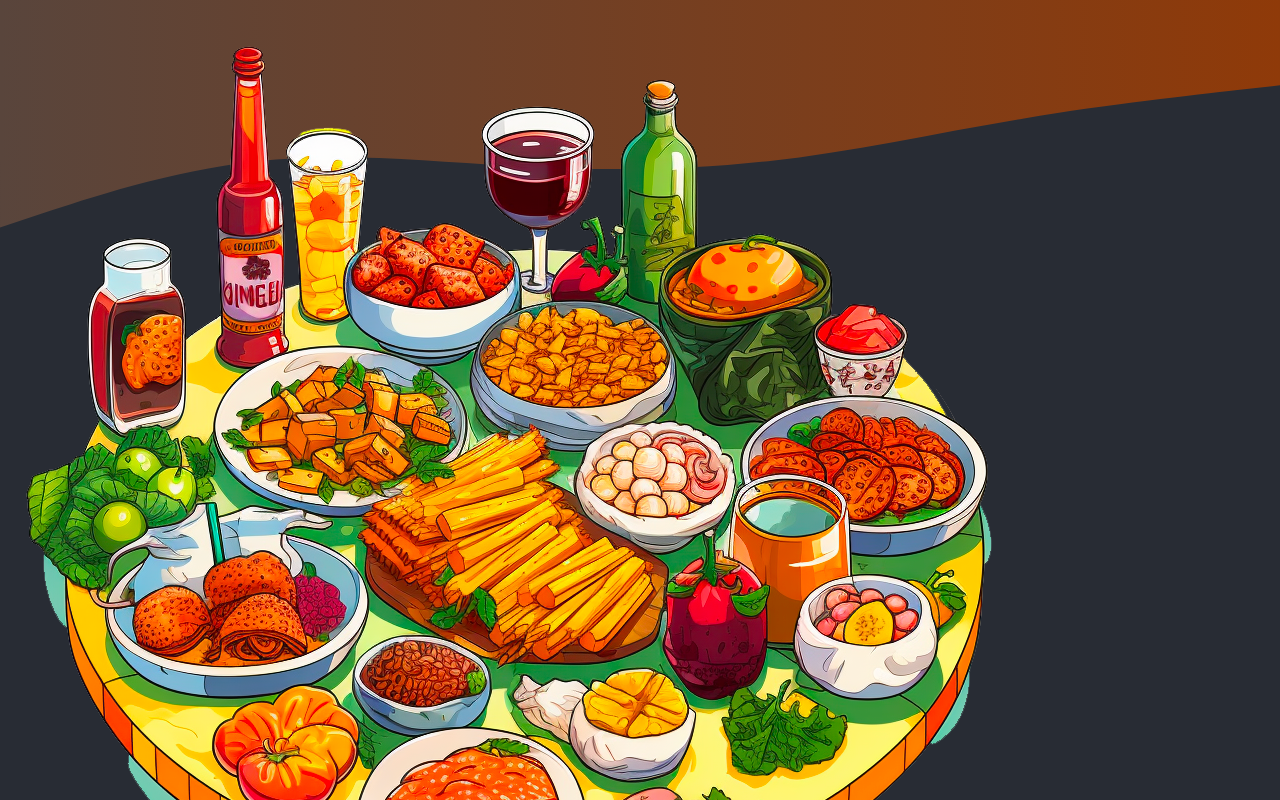
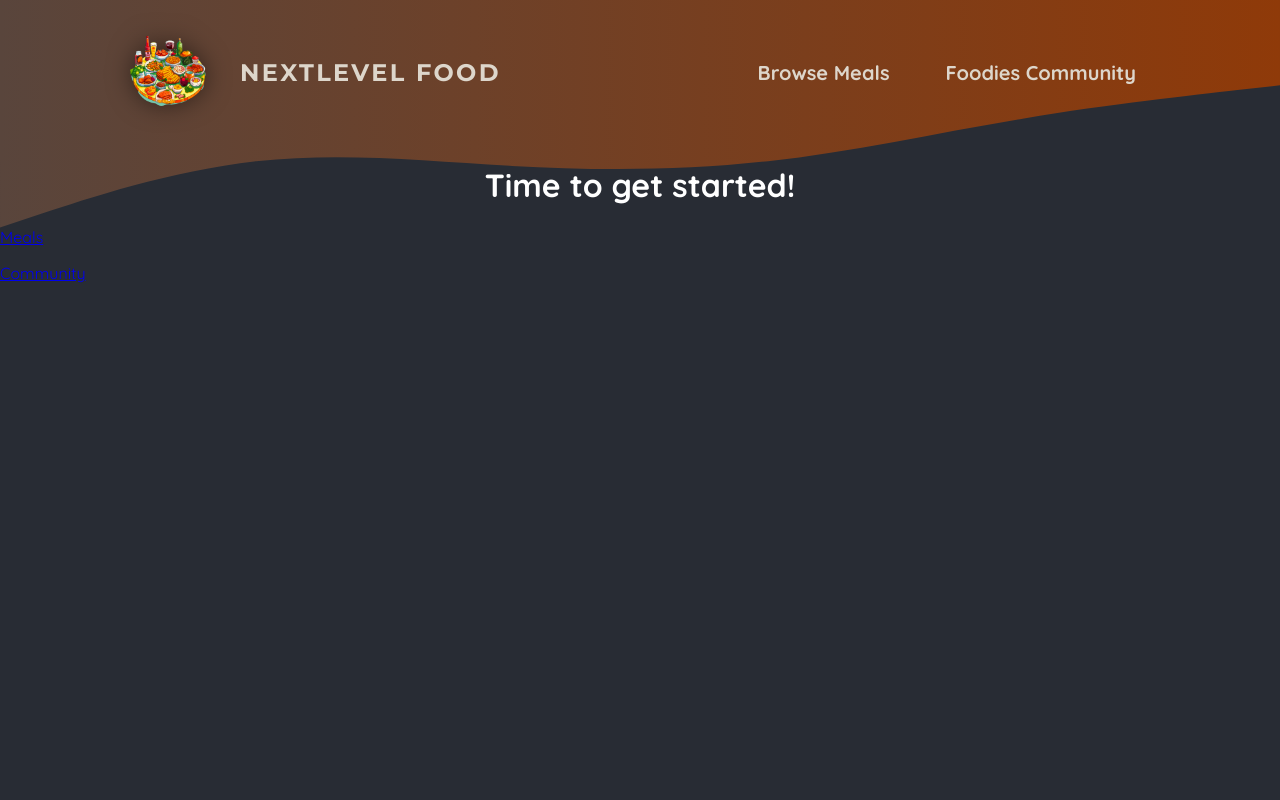
Before and after one commit to calculus0129/react-project-9, a Next.js app: page / in a window 1280 px wide. Shown: the top 800 px of the page. Built offline with nearby package versions, Linux system fonts and the light colour scheme.

Commit message:
style: styling and managing components

```diff
--- a/app/globals.css
+++ b/app/globals.css
@@ -11,21 +11,6 @@
 body {
   margin: 0;
   background: radial-gradient(#282c34, #282c34);
-}
-
-.header-background {
-  position: absolute;
-  width: 100%;
-  height: 320px;
-  top: 0;
-  left: 0;
-  z-index: -1;
-}
-
-svg {
-  display: block;
-  width: 100%;
-  height: auto;
 }
 
 .not-found,
--- a/app/layout.js
+++ b/app/layout.js
@@ -1,4 +1,4 @@
-import MainHeader from '@/components/main-header';
+import MainHeader from '@/components/main-header/main-header';
 import './globals.css';
 
 export const metadata = {
@@ -10,27 +10,6 @@
   return (
     <html lang="en">
       <body>
-        <div className="header-background">
-          <svg xmlns="http://www.w3.org/2000/svg" viewBox="0 0 1440 320">
-            <defs>
-              <linearGradient id="gradient" x1="0%" y1="0%" x2="100%" y2="0%">
-                <stop
-                  offset="0%"
-                  style={{ stopColor: '#59453c', stopOpacity: '1' }}
-                />
-                <stop
-                  offset="100%"
-                  style={{ stopColor: '#8f3a09', stopOpacity: '1' }}
-                />
-              </linearGradient>
-            </defs>
-            <path
-              fill="url(#gradient)"
-              d="M0,256L48,240C96,224,192,192,288,181.3C384,171,480,181,576,186.7C672,192,768,192,864,181.3C960,171,1056,149,1152,133.3C1248,117,1344,107,1392,101.3L1440,96L1440,0L1392,0C1344,0,1248,0,1152,0C1056,0,960,0,864,0C768,0,672,0,576,0C480,0,384,0,288,0C192,0,96,0,48,0L0,0Z"
-            ></path>
-          </svg>
-        </div>
-
         <MainHeader></MainHeader>
         {children}
       </body>
--- a/components/main-header.js
+++ /dev/null
@@ -1,18 +0,0 @@
-import Link from 'next/link';
-import logoImg from '@/assets/logo.png'
-
-export default function MainHeader() {
-    return <header>
-        <Link href="/">
-            <img src={logoImg.src} alt="A plate with food on it" />
-            NextLevel Food
-        </Link>
-
-        <nav>
-            <ul>
-                <li><Link href="/meals">Browse Meals</Link></li>
-                <li><Link href="/community">Foodies Community</Link></li>
-            </ul>
-        </nav>
-    </header>;
-}
--- /dev/null
+++ b/components/main-header/main-header-bg.js
@@ -0,0 +1,26 @@
+import classes from './main-header-bg.module.css';
+
+export default function MainHeaderBackground() {
+    return (
+        <div className={classes["header-background"]}>
+          <svg xmlns="http://www.w3.org/2000/svg" viewBox="0 0 1440 320">
+            <defs>
+              <linearGradient id="gradient" x1="0%" y1="0%" x2="100%" y2="0%">
+                <stop
+                  offset="0%"
+                  style={{ stopColor: '#59453c', stopOpacity: '1' }}
+                />
+                <stop
+                  offset="100%"
+                  style={{ stopColor: '#8f3a09', stopOpacity: '1' }}
+                />
+              </linearGradient>
+            </defs>
+            <path
+              fill="url(#gradient)"
+              d="M0,256L48,240C96,224,192,192,288,181.3C384,171,480,181,576,186.7C672,192,768,192,864,181.3C960,171,1056,149,1152,133.3C1248,117,1344,107,1392,101.3L1440,96L1440,0L1392,0C1344,0,1248,0,1152,0C1056,0,960,0,864,0C768,0,672,0,576,0C480,0,384,0,288,0C192,0,96,0,48,0L0,0Z"
+            ></path>
+          </svg>
+        </div>
+    )
+};
--- /dev/null
+++ b/components/main-header/main-header-bg.module.css
@@ -0,0 +1,14 @@
+.header-background {
+    position: absolute;
+    width: 100%;
+    height: 320px;
+    top: 0;
+    left: 0;
+    z-index: -1;
+}
+
+.header-background svg {
+    display: block;
+    width: 100%;
+    height: auto;
+}
--- /dev/null
+++ b/components/main-header/main-header.js
@@ -0,0 +1,26 @@
+import Link from 'next/link';
+import logoImg from '@/assets/logo.png';
+import classes from './main-header.module.css';
+import Image from 'next/image';
+import MainHeaderBackground from './main-header-bg';
+
+export default function MainHeader() {
+    return (
+        <>
+            <MainHeaderBackground />
+            <header className={classes.header}>
+                <Link className={classes.logo} href="/">
+                    <Image src={logoImg} alt="A plate with food on it" priority />
+                    NextLevel Food
+                </Link>
+
+                <nav className={classes.nav}>
+                    <ul>
+                        <li><Link href="/meals">Browse Meals</Link></li>
+                        <li><Link href="/community">Foodies Community</Link></li>
+                    </ul>
+                </nav>
+            </header>
+        </>
+    );
+}
--- /dev/null
+++ b/components/main-header/main-header.module.css
@@ -0,0 +1,67 @@
+.header {
+    display: flex;
+    justify-content: space-between;
+    align-items: center;
+    padding: 2rem 1rem;
+  }
+
+  @media (min-width: 768px) {
+    .header {
+      padding: 2rem 10%;
+    }
+  }
+
+  .nav ul {
+    list-style: none;
+    margin: 0;
+    padding: 0;
+    display: flex;
+    gap: 1.5rem;
+    /* font-family: 'Montserrat', sans-serif; */
+    font-size: 1.25rem;
+  }
+
+  .nav a {
+    text-decoration: none;
+    color: #ddd6cb;
+    font-weight: bold;
+    padding: 0.5rem 1rem;
+    border-radius: 0.5rem;
+  }
+
+  .nav a:hover,
+  .nav a:active {
+    background: linear-gradient(90deg, #ff8a05, #f9b331);
+    background-clip: text;
+    -webkit-background-clip: text;
+    -webkit-text-fill-color: transparent;
+    text-shadow: 0 0 18px rgba(248, 190, 42, 0.8);
+  }
+
+  .active {
+    background: linear-gradient(90deg, #ff8a05, #f9b331);
+    background-clip: text;
+    -webkit-background-clip: text;
+    -webkit-text-fill-color: transparent;
+  }
+
+  .logo {
+    display: flex;
+    align-items: center;
+    justify-content: center;
+    gap: 2rem;
+    text-decoration: none;
+    color: #ddd6cb;
+    font-weight: bold;
+    font-family: 'Montserrat', sans-serif;
+    letter-spacing: 0.15rem;
+    text-transform: uppercase;
+    font-size: 1.5rem;
+  }
+
+  .logo img {
+    width: 5rem;
+    height: 5rem;
+    object-fit: contain;
+    filter: drop-shadow(0 0 0.75rem rgba(0, 0, 0, 0.5));
+  }
```
